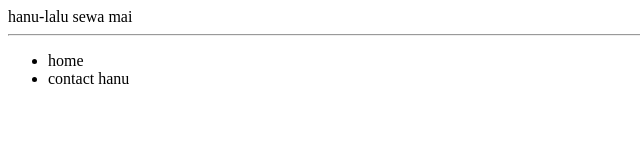
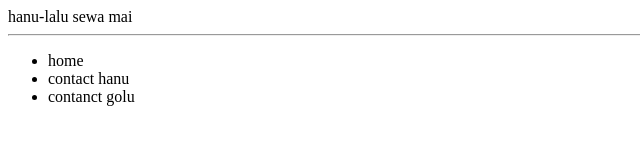
Before and after one commit to Utkarshclassy/Hanu-lalu, a plain HTML site: page Index.html in a window 1280 px wide. Shown: the whole page, without its empty margins (0-640 px from the left). Drawn offline with Linux system fonts and the light colour scheme.

Commit message:
Update Index.html

```diff
--- a/Index.html
+++ b/Index.html
@@ -8,7 +8,7 @@
 <ul>
 <li>home</li>
 <li>contact hanu</li>
-
+<li>contanct golu</li>
 
 
 
```
